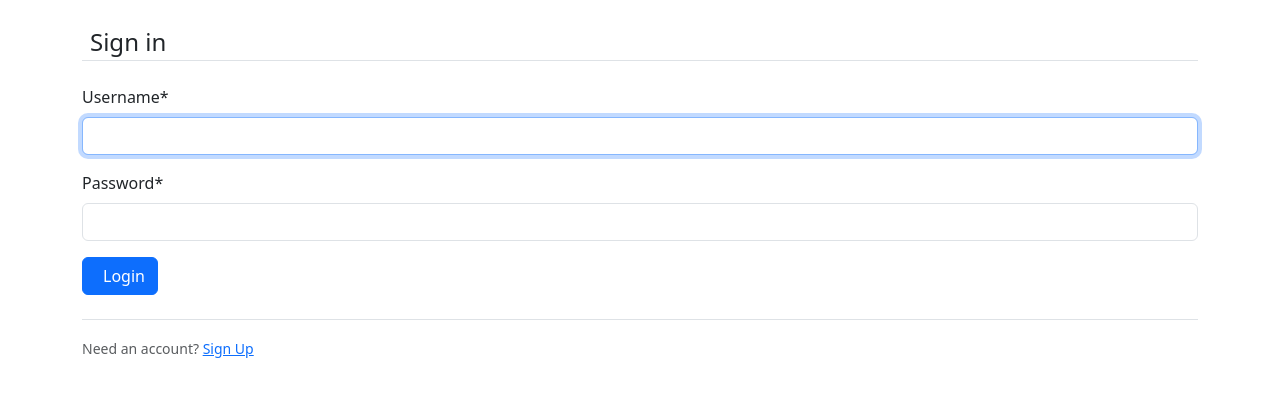
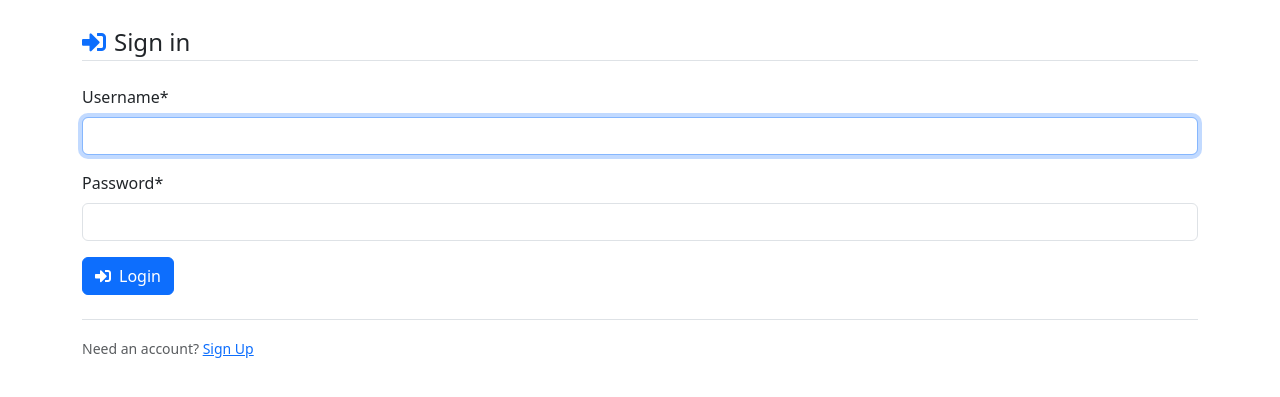
Before and after one commit to ashcarroll/Helm, a Django app: page /users/login/ in a window 1280 px wide. Shown: the part 56-453 px from the top of the page. Run offline with Django 4.2, Linux system fonts and the light colour scheme; some libraries are stand-ins or nearby versions.

Commit message:
Added missing font awesome link to base html template

```diff
--- a/templates/base.html
+++ b/templates/base.html
@@ -5,6 +5,7 @@
         <meta charset="UTF-8">
         <meta name="viewport" content="width=device-width, initial-scale=1.0">
         <link rel="stylesheet" href="https://cdn.jsdelivr.net/npm/bootstrap@5.3.3/dist/css/bootstrap.min.css">
+        <link href="https://cdnjs.cloudflare.com/ajax/libs/font-awesome/5.15.4/css/all.min.css" rel="stylesheet">
     </head>
     <body>
         <header>
```
